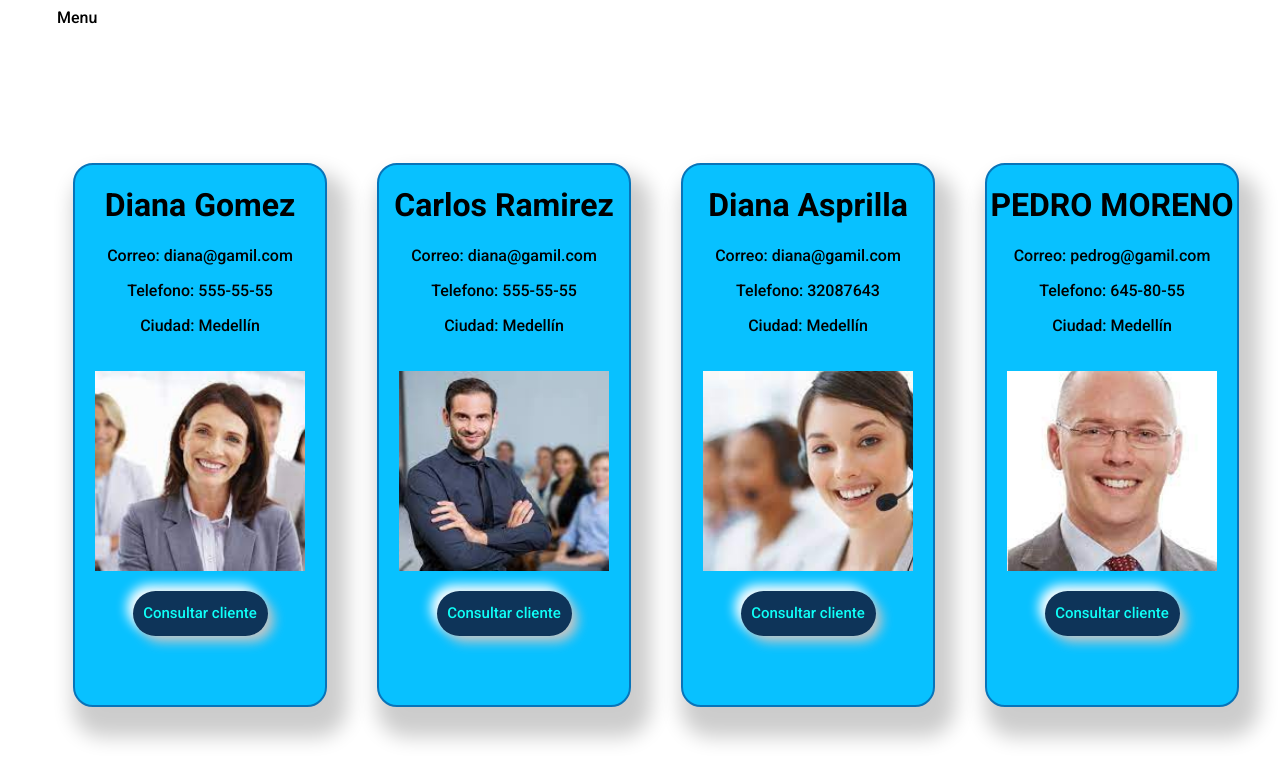
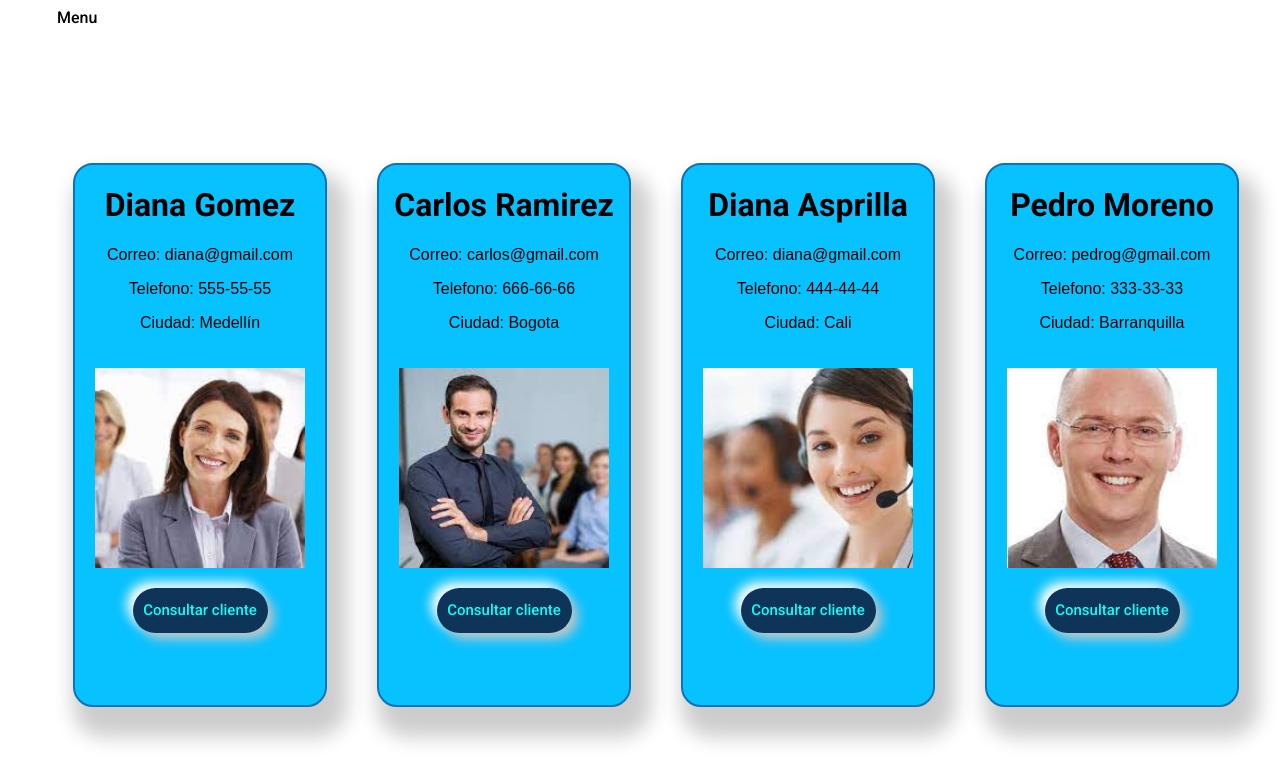
Before and after one commit to santiagor06/taller-evaluativo, a React (Vite) app: page / in a window 1280 px wide. Shown: the top 782 px of the page. Built offline with nearby package versions, Linux system fonts and the light colour scheme.

Commit message:
se realizan cambios en el diseño y estilos

```diff
--- a/src/Componentes/Clientes/Clientes.css
+++ b/src/Componentes/Clientes/Clientes.css
@@ -31,6 +31,15 @@ body {
     border: 2px solid var(--azul2);
     text-align: center;
     box-shadow: 10px 20px 20px 10px rgba(0, 0, 0, 0.2);
+    font-family: 'Roboto';
+  }
+
+  h1{
+    font-size: 32px;
+  }
+
+  p{
+    font-family: sans-serif;
   }
 
   .card img{
--- a/src/Componentes/Clientes/Clientes.jsx
+++ b/src/Componentes/Clientes/Clientes.jsx
@@ -12,7 +12,7 @@ const Clientes = () => {
             <div class="parent">
                 <div class="card">
                     <h1>Diana Gomez</h1>
-                    <p>Correo: diana@gamil.com</p>
+                    <p>Correo: diana@gmail.com</p>
                     <p>Telefono: 555-55-55</p>
                     <p>Ciudad: Medellín</p>
                     <img src={cliente1} alt="" />
@@ -21,26 +21,26 @@ const Clientes = () => {
                 </div>
                 <div class="card">
                     <h1>Carlos Ramirez</h1>
-                    <p>Correo: diana@gamil.com</p>
-                    <p>Telefono: 555-55-55</p>
-                    <p>Ciudad: Medellín</p>
+                    <p>Correo: carlos@gmail.com</p>
+                    <p>Telefono: 666-66-66</p>
+                    <p>Ciudad: Bogota</p>
                     <img src={cliente2} alt="" />
                     <button>Consultar cliente</button>
                 </div>
                 <div class="card">
                     <h1>Diana Asprilla</h1>
-                    <p>Correo: diana@gamil.com</p>
-                    <p>Telefono: 32087643</p>
-                    <p>Ciudad: Medellín</p>
+                    <p>Correo: diana@gmail.com</p>
+                    <p>Telefono: 444-44-44</p>
+                    <p>Ciudad: Cali</p>
                     <img src={cliente3} alt="" />
                     <button>Consultar cliente</button>
 
                 </div>
                 <div class="card">
-                    <h1>PEDRO MORENO</h1>
-                    <p>Correo: pedrog@gamil.com</p>
-                    <p>Telefono: 645-80-55</p>
-                    <p>Ciudad: Medellín</p>
+                    <h1>Pedro Moreno</h1>
+                    <p>Correo: pedrog@gmail.com</p>
+                    <p>Telefono: 333-33-33</p>
+                    <p>Ciudad: Barranquilla</p>
                     <img src={cliente4} alt="" />
                     <button>Consultar cliente</button>
 
```
